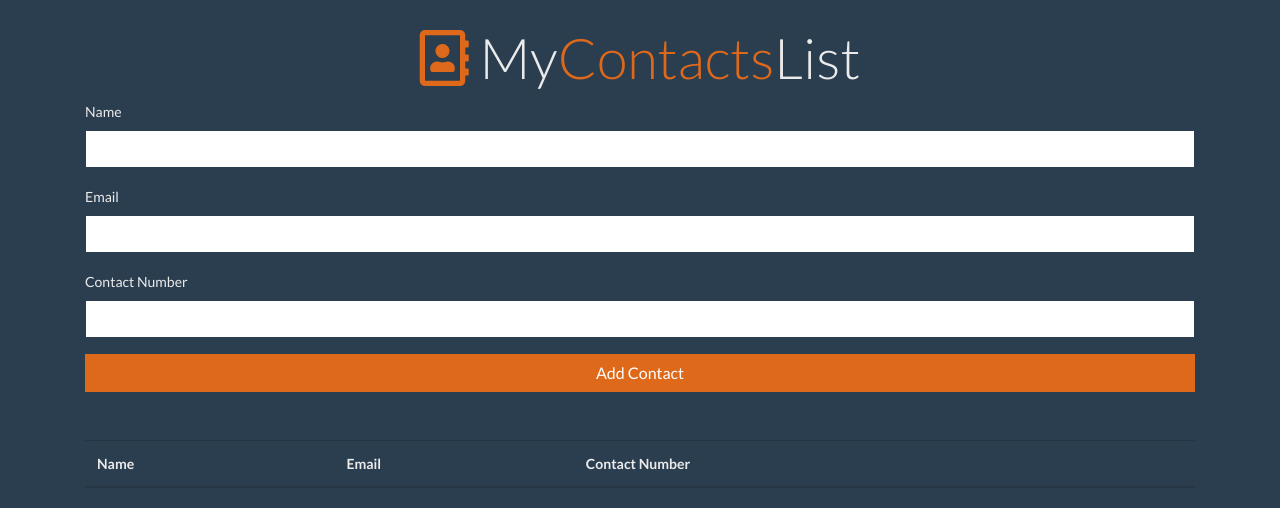
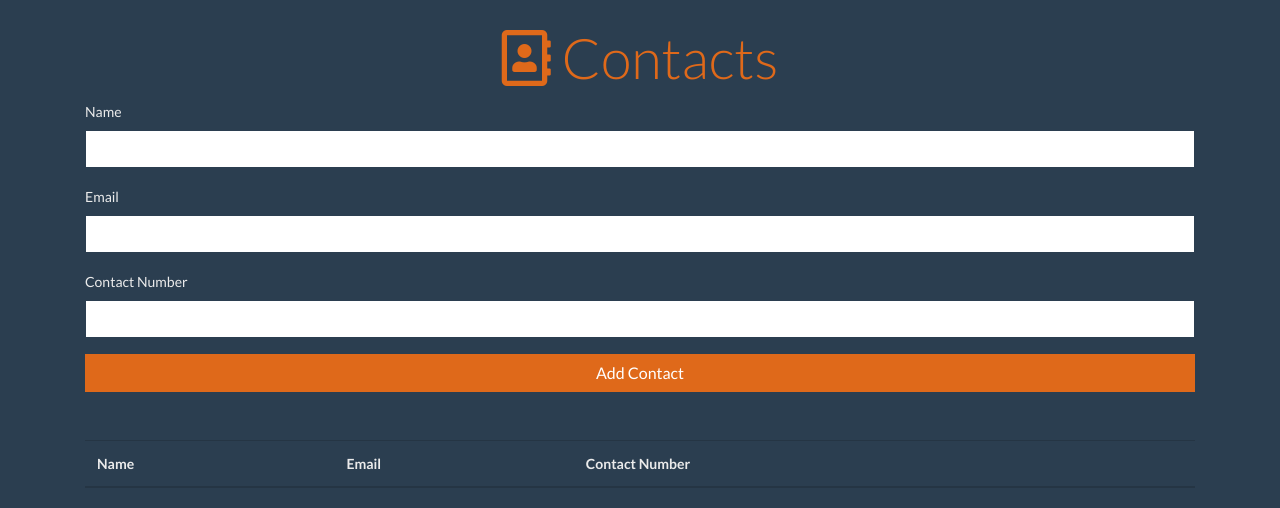
Before and after one commit to Tavakkolinia/contactList, a plain HTML site: page index.html in a window 1280 px wide. Drawn offline with nearby package versions, Linux system fonts and the light colour scheme.

Commit message:
changed title

```diff
--- a/index.html
+++ b/index.html
@@ -19,10 +19,8 @@
   <body>
     <div class="container mt-4">
       <h1 class="display-4 text-center">
-        <i class="far fa-address-book text-primary"></i> My<span
-          class="text-primary"
-          >Contacts</span
-        >List
+        <i class="far fa-address-book text-primary"></i>
+        <span class="text-primary">Contacts</span>
       </h1>
       <form id="contact-form">
         <div class="form-group">
```
